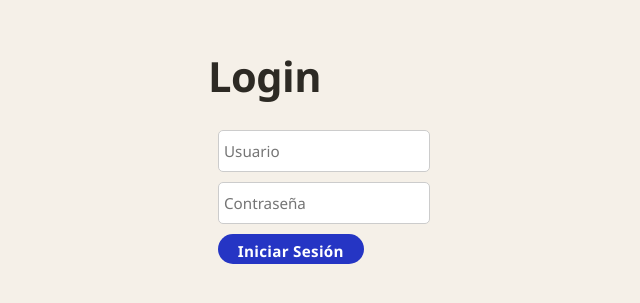
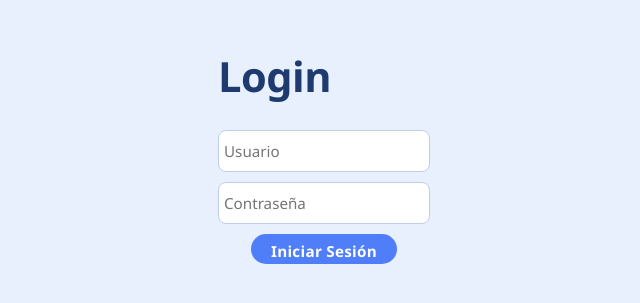
Before and after one commit to Ren1989lisa/Login-y-Proteccion-de-rutas, a React (Vite) app in the folder Practica Login y Protección de rutas/: page /login in a window 1280 px wide. Shown: the part 251-554 px from the top of the page, without its empty margins (316-956 px from the left). Built offline with nearby package versions, Linux system fonts and the light colour scheme.

Commit message:
el diseño se centro y se hizo mas claro

```diff
--- a/Practica Login y Protección de rutas/src/Componentes/components-styles.css
+++ b/Practica Login y Protección de rutas/src/Componentes/components-styles.css
@@ -1,25 +1,28 @@
-.boton-primary{
-  background-color: rgb(37, 53, 196);
+.boton-primary {
+  background-color: #4f7ef8;
   border: none;
   border-radius: 30px;
   min-width: 10px;
   height: 30px;
-  margin: 10px;
+  margin: 10px auto;
   color: white;
   display: block;
+  transition: background-color 0.2s;
 }
 
 .boton-primary:hover {
-    background-color: rgb(24, 36, 145);
-    cursor: pointer;
+  background-color: #2563eb;
+  cursor: pointer;
 }
 
 .input {
   display: block;
   width: 200px;
   height: 30px;
-  margin: 10px;
+  margin: 10px auto;
   padding: 5px;
-  border-radius: 5px;
-  border: 1px solid #ccc;
+  border-radius: 8px;
+  border: 1px solid #bfcfe8;
+  background-color: #ffffff;
+  color: #334155;
 }
--- a/Practica Login y Protección de rutas/src/index.css
+++ b/Practica Login y Protección de rutas/src/index.css
@@ -3,10 +3,10 @@
   line-height: 1.5;
   font-weight: 400;
 
-  color-scheme: light dark;
+  color-scheme: light;
 
-  color: #dde1e7;
-  background-color: #1e1e2e;
+  color: #334155;
+  background-color: #e8f0fe;
   font-synthesis: none;
   text-rendering: optimizeLegibility;
   -webkit-font-smoothing: antialiased;
@@ -15,12 +15,12 @@
 
 a {
   font-weight: 500;
-  color: #c9a96e;
+  color: #4f7ef8;
   text-decoration: none;
 }
 
 a:hover {
-  color: #e0bf88;
+  color: #2563eb;
   text-decoration: underline;
 }
 
@@ -32,95 +32,59 @@ body {
   align-items: center;
   min-width: 320px;
   min-height: 100vh;
-
-  background-color: #1e1e2e;
+  background-color: #e8f0fe;
 }
 
 h1 {
   font-size: 2.6em;
   line-height: 1.2;
-  color: #f0e8d8;
+  color: #1e3a6e;
   letter-spacing: -0.5px;
 }
 
 h2,
 h3 {
-  color: #c8c2b8;
+  color: #3b5998;
 }
 
 button {
-  border-radius: 6px;
-  border: 1px solid #c9a96e;
+  border-radius: 8px;
+  border: 1px solid #4f7ef8;
   padding: 0.5em 1.3em;
   font-size: 0.95em;
   font-weight: 600;
   font-family: inherit;
-  background-color: #c9a96e;
-  color: #1e1e2e;
+  background-color: #4f7ef8;
+  color: #ffffff;
   cursor: pointer;
   transition: background-color 0.2s, border-color 0.2s;
   letter-spacing: 0.3px;
 }
 
 button:hover {
-  background-color: #b8945a;
-  border-color: #b8945a;
+  background-color: #2563eb;
+  border-color: #2563eb;
 }
 
 button:focus,
 button:focus-visible {
-  outline: 3px solid #c9a96e55;
+  outline: 3px solid #4f7ef855;
   outline-offset: 2px;
 }
 
 input {
-  border-radius: 6px;
-  border: 1px solid #3a3a50;
+  border-radius: 8px;
+  border: 1px solid #bfcfe8;
   padding: 0.5em 0.9em;
   font-size: 0.95em;
   font-family: inherit;
-  background-color: #28283c;
-  color: #dde1e7;
-  transition: border-color 0.2s;
+  background-color: #ffffff;
+  color: #334155;
+  transition: border-color 0.2s, box-shadow 0.2s;
 }
 
 input:focus {
   outline: none;
-  border-color: #c9a96e;
+  border-color: #4f7ef8;
+  box-shadow: 0 0 0 3px #4f7ef820;
 }
-
-@media (prefers-color-scheme: light) {
-  :root {
-    color: #2d2a24;
-    background-color: #f5f0e8;
-  }
-
-  body {
-    background-color: #f5f0e8;
-  }
-
-  h1 {
-    color: #2d2a24;
-  }
-
-  h2,
-  h3 {
-    color: #4a4540;
-  }
-
-  input {
-    background-color: #ffffff;
-    color: #2d2a24;
-    border: 1px solid #c8bfb0;
-  }
-
-  button {
-    background-color: #c9a96e;
-    color: #fff;
-    border-color: #c9a96e;
-  }
-
-  button:hover {
-    background-color: #b8945a;
-  }
-}
```
